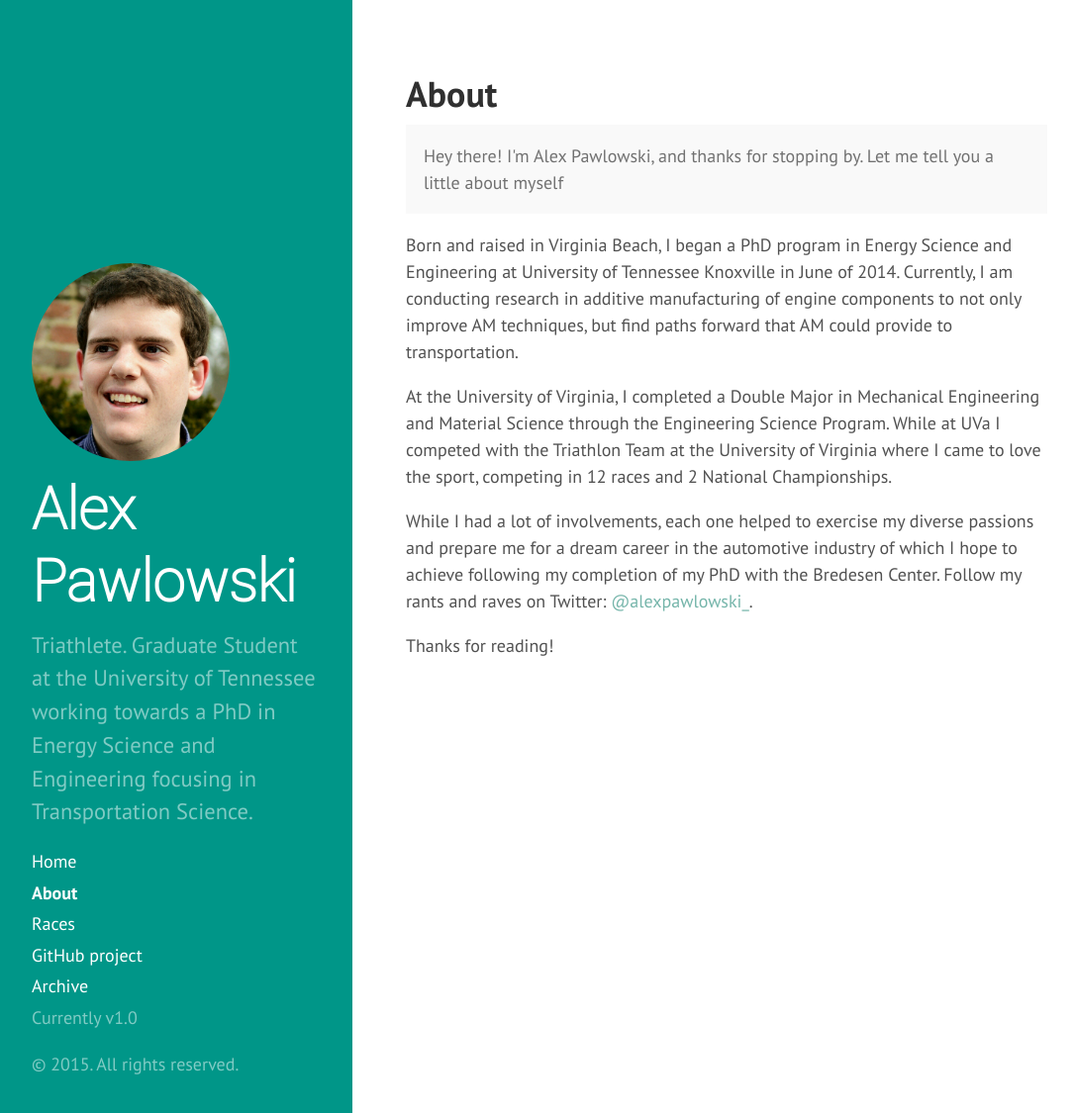
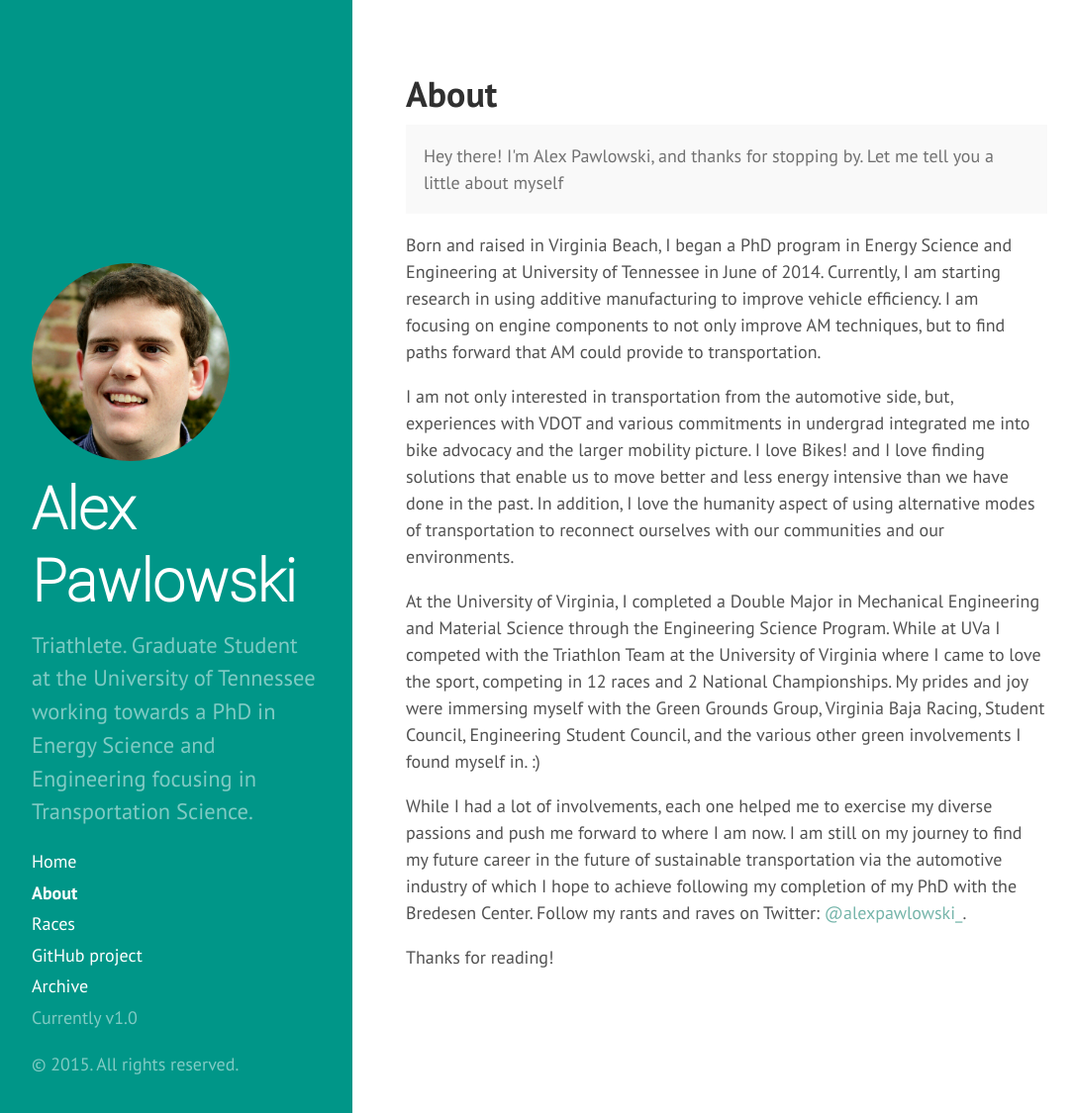
Before and after one commit to alexpawlowski/alexpawlowski.github.io, a Jekyll site: the page built from about.md, in a window 1280 px wide and 1125 px high. Shown: the whole window at 99% size, without its empty margins (4-1090 px from the left). Built offline with Jekyll 4.4.1, drawn with Linux system fonts in a browser that asks for light colours; Markdown is read by kramdown in place of the engine named in the settings.

Commit message:
Updated About

```diff
--- a/about.md
+++ b/about.md
@@ -7,10 +7,12 @@ title: About
   Hey there! I'm Alex Pawlowski, and thanks for stopping by. Let me tell you a little about myself
 </p>
 
-Born and raised in Virginia Beach, I began a PhD program in Energy Science and Engineering at University of Tennessee Knoxville in June of 2014. Currently, I am conducting research in additive manufacturing of engine components to not only improve AM techniques, but find paths forward that AM could provide to transportation.
+Born and raised in Virginia Beach, I began a PhD program in Energy Science and Engineering at University of Tennessee in June of 2014. Currently, I am starting research in using additive manufacturing to improve vehicle efficiency. I am focusing on engine components to not only improve AM techniques, but to find paths forward that AM could provide to transportation.
 
-At the University of Virginia, I completed a Double Major in Mechanical Engineering and Material Science through the Engineering Science Program. While at UVa I competed with the Triathlon Team at the University of Virginia where I came to love the sport, competing in 12 races and 2 National Championships.
+I am not only interested in transportation from the automotive side, but, experiences with VDOT and various commitments in undergrad integrated me into bike advocacy and the larger mobility picture. I love Bikes! and I love finding solutions that enable us to move better and less energy intensive than we have done in the past. In addition, I love the humanity aspect of using alternative modes of transportation to reconnect ourselves with our communities and our environments.
 
-While I had a lot of involvements, each one helped to exercise my diverse passions and prepare me for a dream career in the automotive industry of which I hope to achieve following my completion of my PhD with the Bredesen Center. Follow my rants and raves on Twitter: [@alexpawlowski_](https://twitter.com/alexpawlowski_).
+At the University of Virginia, I completed a Double Major in Mechanical Engineering and Material Science through the Engineering Science Program. While at UVa I competed with the Triathlon Team at the University of Virginia where I came to love the sport, competing in 12 races and 2 National Championships. My prides and joy were immersing myself with the Green Grounds Group, Virginia Baja Racing, Student Council, Engineering Student Council, and the various other green involvements I found myself in. :)
+
+While I had a lot of involvements, each one helped me to exercise my diverse passions and push me forward to where I am now. I am still on my journey to find my future career in the future of sustainable transportation via the automotive industry of which I hope to achieve following my completion of my PhD with the Bredesen Center. Follow my rants and raves on Twitter: [@alexpawlowski_](https://twitter.com/alexpawlowski_).
 
 Thanks for reading!
```
